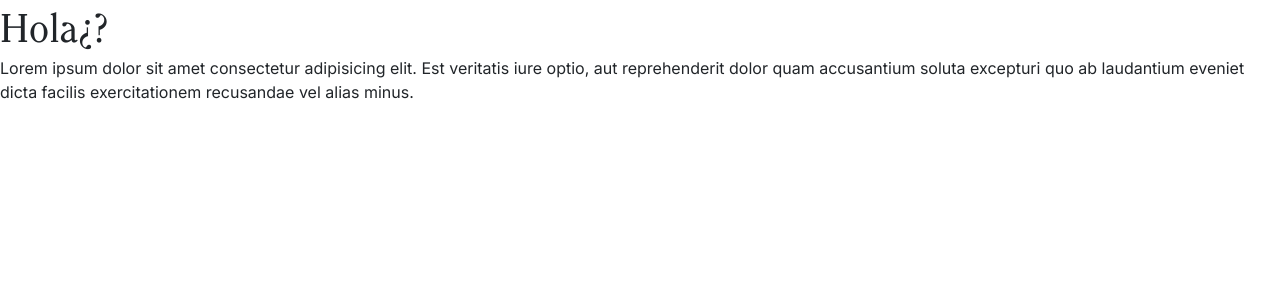
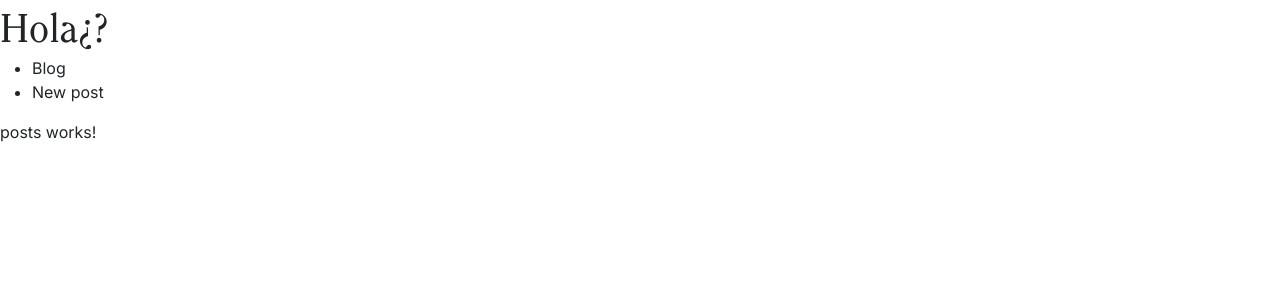
Before and after one commit to AndresPLS/practica_angular_blog_andres-polo, an Angular app: page /posts in a window 1280 px wide. Before the commit this address led to /. Shown: the top 300 px of the page. Built offline with nearby package versions, Linux system fonts and the light colour scheme.

Commit message:
Rutas - Creación de nav-bar component y enrutamientos

```diff
--- a/src/app/app-routing.module.ts
+++ b/src/app/app-routing.module.ts
@@ -1,7 +1,14 @@
 import { NgModule } from '@angular/core';
 import { RouterModule, Routes } from '@angular/router';
+import { PostsComponent } from './pages/posts/posts.component';
+import { NewComponent } from './pages/new/new.component';
 
-const routes: Routes = [];
+const routes: Routes = [
+  { path: '', pathMatch: 'full', redirectTo: '/posts' },
+  { path: 'posts', component: PostsComponent },
+  { path: 'new-post', component: NewComponent },
+  { path: '**', redirectTo: '/posts' }
+];
 
 @NgModule({
   imports: [RouterModule.forRoot(routes)],
--- a/src/app/app.component.html
+++ b/src/app/app.component.html
@@ -1,6 +1,10 @@
-<h1>Hola¿?</h1>
+<div class="wrapper">
 
-<p>Lorem ipsum dolor sit amet consectetur adipisicing elit. Est veritatis iure optio, aut reprehenderit dolor quam
-  accusantium soluta excepturi quo ab laudantium eveniet dicta facilis exercitationem recusandae vel alias minus.</p>
+  <nav-bar></nav-bar>
 
-<router-outlet></router-outlet>
+  <main>
+    <router-outlet></router-outlet>
+  </main>
+
+
+</div>
--- a/src/app/app.module.ts
+++ b/src/app/app.module.ts
@@ -7,6 +7,7 @@ import { PostsComponent } from './pages/posts/posts.component';
 import { NewComponent } from './pages/new/new.component';
 import { ListaPostsComponent } from './components/lista-posts/lista-posts.component';
 import { FormularioComponent } from './components/formulario/formulario.component';
+import { NavBarComponent } from './components/nav-bar/nav-bar.component';
 
 @NgModule({
   declarations: [
@@ -14,7 +15,8 @@ import { FormularioComponent } from './components/formulario/formulario.componen
     PostsComponent,
     NewComponent,
     ListaPostsComponent,
-    FormularioComponent
+    FormularioComponent,
+    NavBarComponent
   ],
   imports: [
     BrowserModule,
--- /dev/null
+++ b/src/app/components/nav-bar/nav-bar.component.html
@@ -0,0 +1,8 @@
+<nav>
+
+    <h1>Hola¿?</h1>
+    <ul>
+        <li [routerLink]="['/posts']">Blog</li>
+        <li [routerLink]="['/new-post']">New post</li>
+    </ul>
+</nav>
```
Also changed, not shown: src/app/components/nav-bar/nav-bar.component.ts (added, +10 -0 lines), src/app/components/nav-bar/nav-bar.component.css (added).
